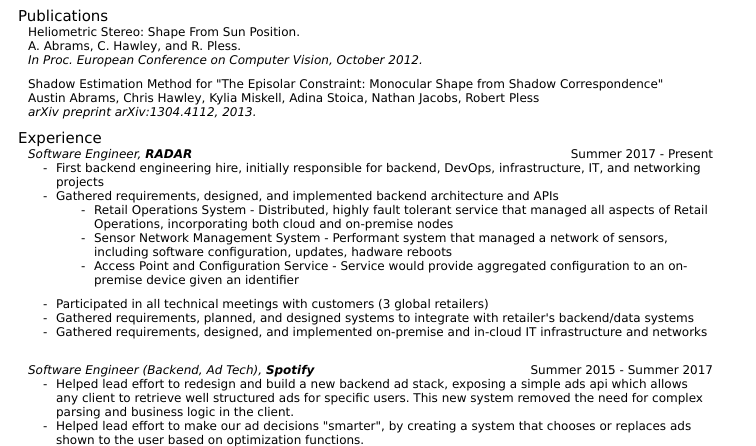
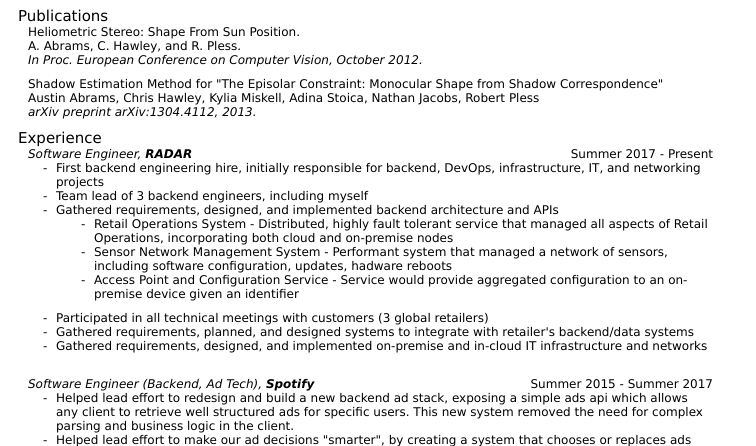
Before and after one commit to cjhawley/PersonalWebsite, a web app: page /resume/resume.html in a window 1280 px wide. Shown: the part 237-683 px from the top of the page, without its empty margins (0-756 px from the left). Run offline with its HTML, style and script files only (its server is not run), Linux system fonts and the light colour scheme; data that the repository does not hold is empty.

Commit message:
Update resume.html

```diff
--- a/src/main/resources/web/resume/resume.html
+++ b/src/main/resources/web/resume/resume.html
@@ -67,6 +67,7 @@
 				<div class="experience-section">
 					<ul>
 						<li>First backend engineering hire, initially responsible for backend, DevOps, infrastructure, IT, and networking projects</li>
+						<li>Team lead of 3 backend engineers, including myself</li>
 						<li>Gathered requirements, designed, and implemented backend architecture and APIs
 							<ul>
 								<li>Retail Operations System - Distributed, highly fault tolerant service that managed all aspects of Retail Operations, incorporating both cloud and on-premise nodes</li>
```
